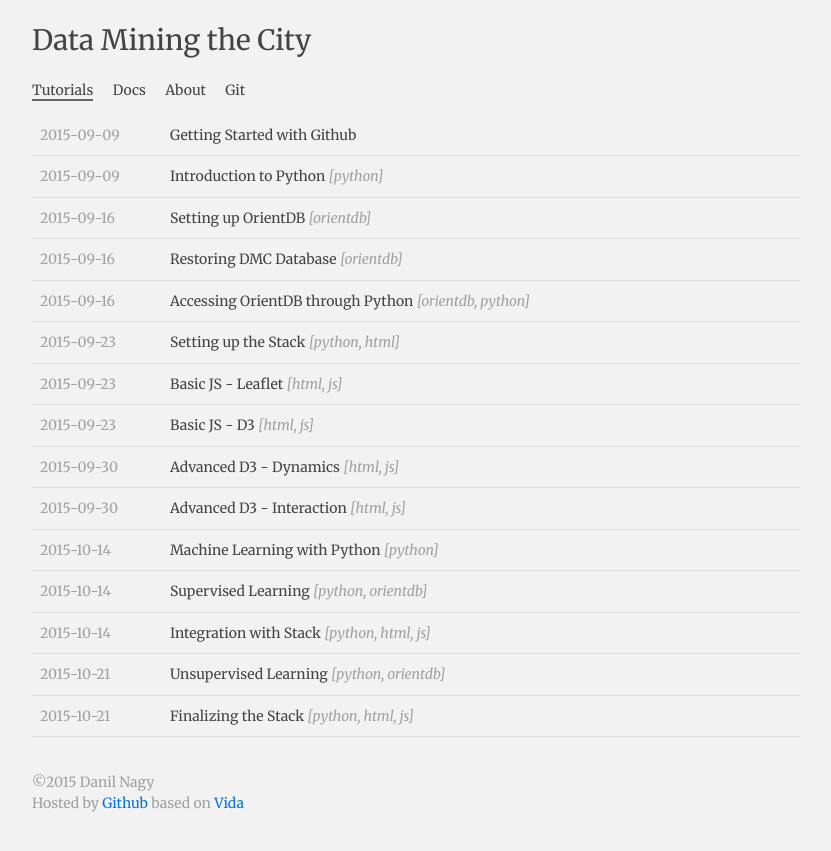
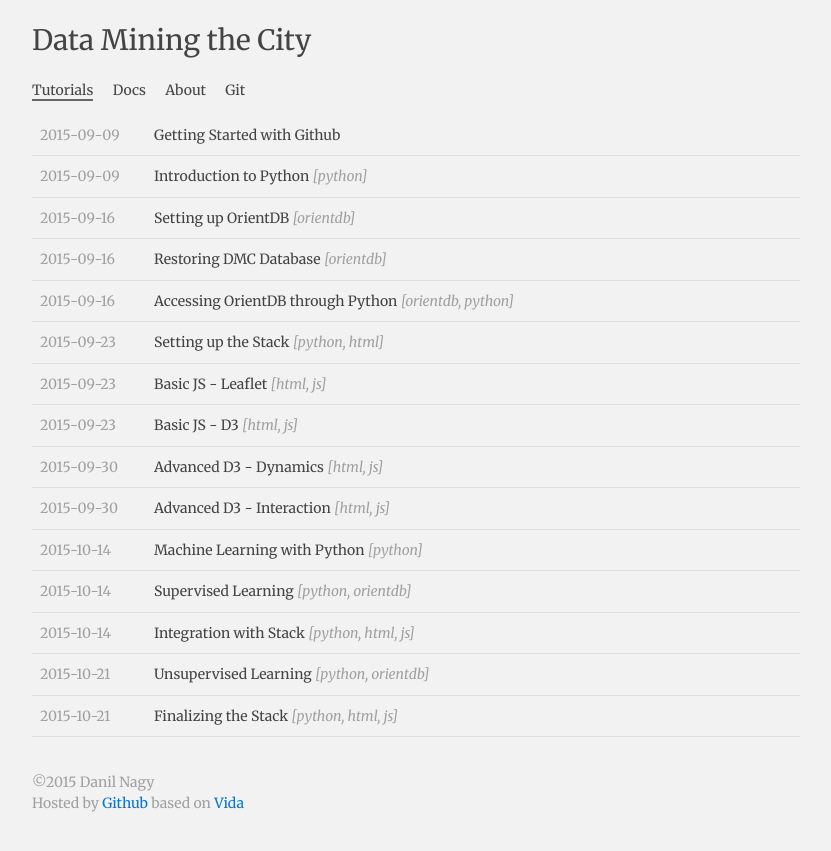
Before and after one commit to danilnagy/dmc, a Jekyll site: the page built from index.html, in a window 1280 px wide. Shown: the top 851 px of the page, without its empty margins (224-1055 px from the left). Built offline with Jekyll 4.4.1, drawn with Linux system fonts in a browser that asks for light colours; Markdown is read by kramdown in place of the engine named in the settings.

Commit message:
Update _layout.scss

```diff
--- a/_sass/_layout.scss
+++ b/_sass/_layout.scss
@@ -42,7 +42,7 @@ main {
         line-height: 1.75;
         span {
             color: $meta-color;
-            margin-right: 1.5rem;
+            margin-right: 0.5rem;
             float: left;
             width: 90px;
             font-size: $small-font-size;
```
